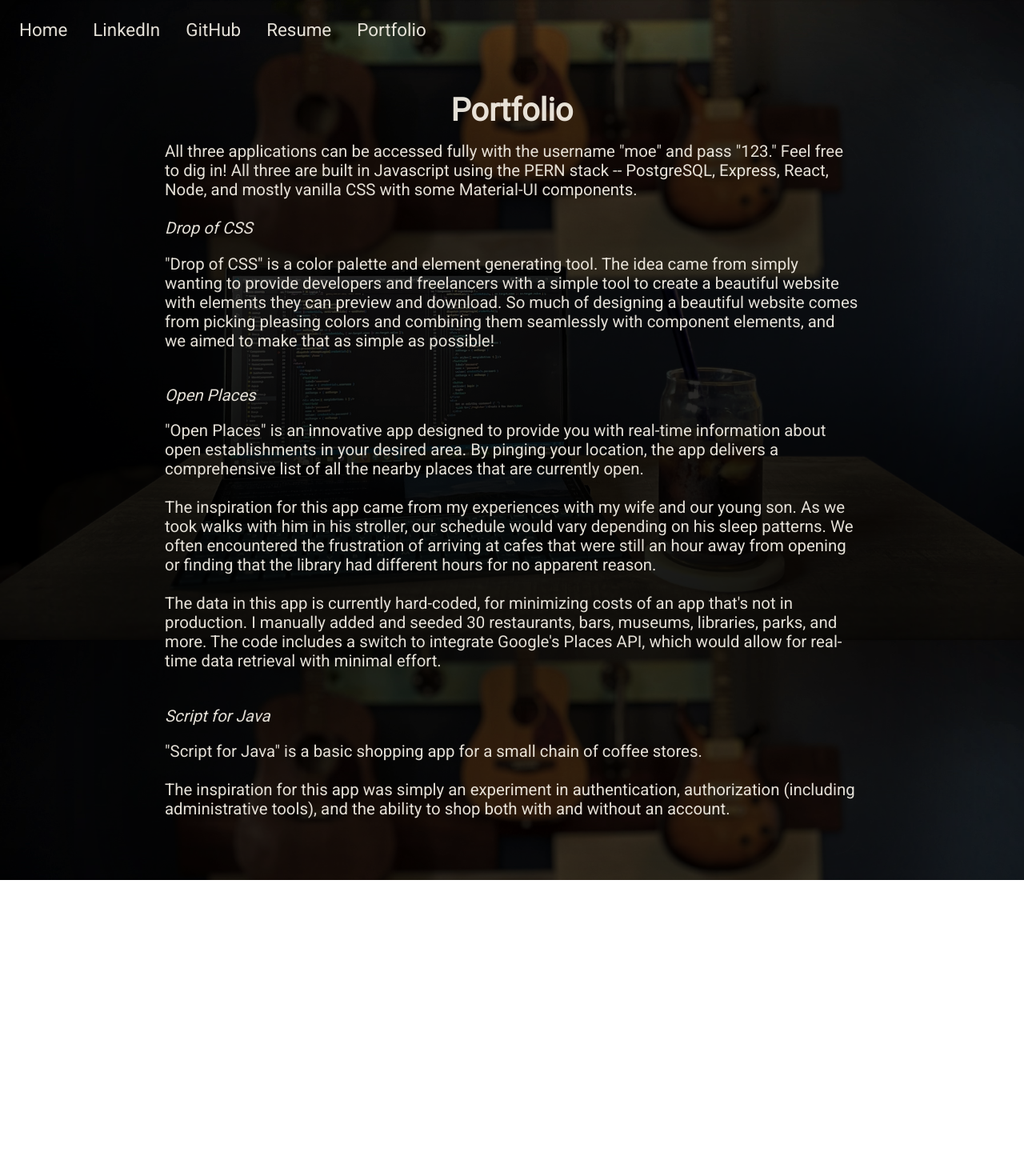
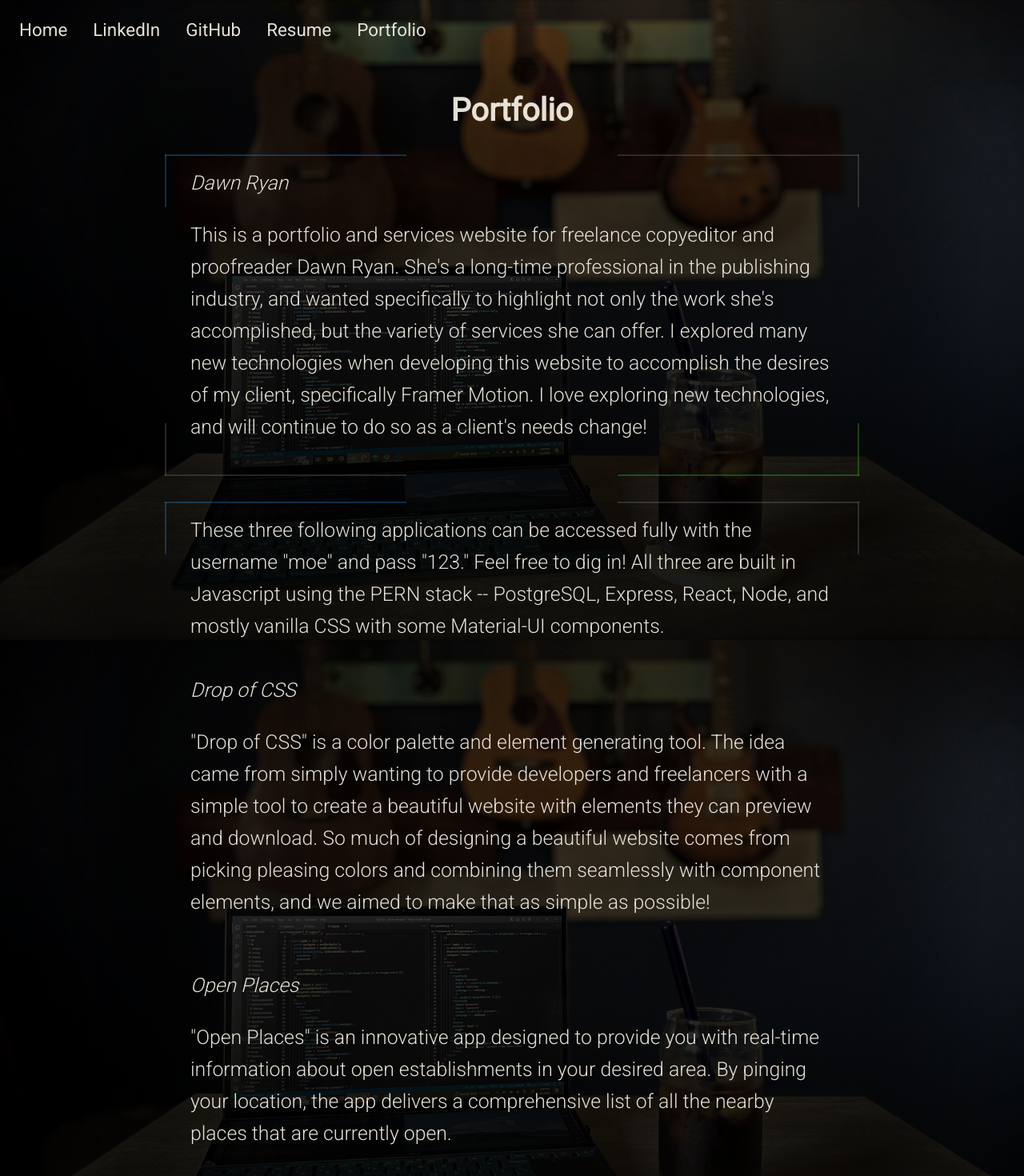
Before and after one commit to joedelbalzo/jdbportfolio, a React app: page /#/portfolio in a window 1280 px wide. Shown: the top 1470 px of the page at 80% size. Before the commit the page ends 1100 px from the top, so only its background shows below. Built offline with nearby package versions, Linux system fonts and the light colour scheme; sample sign-in values are in the browser's storage.

Commit message:
more portfolio

```diff
--- a/public/styles.css
+++ b/public/styles.css
@@ -193,7 +193,7 @@ h3 {
   flex-direction: column;
   flex-wrap: wrap;
   /* justify-content: center; */
-  backdrop-filter: blur(4px);
+  /* backdrop-filter: blur(4px); */
 }
 
 #main-links > a {
@@ -205,14 +205,14 @@ h3 {
 #main-link:hover {
   border: 3px solid;
   border-image: linear-gradient(to right bottom, dodgerblue, transparent, transparent, lightgreen) 1;
-  backdrop-filter: blur(2px);
-  background-color: rgba(100, 100, 100, 0.3);
+  /* backdrop-filter: blur(2px); */
+  background-color: rgba(100, 100, 100, 0.5);
   font-size: calc(15px + 0.5vw);
 }
 
 #main-link {
-  background-color: rgba(75, 75, 75, 0.2);
-  backdrop-filter: blur(2px);
+  background-color: rgba(75, 75, 75, 0.5);
+  /* backdrop-filter: blur(2px); */
   padding: 0.5rem 0.1rem;
   display: flex;
   justify-content: center;
@@ -279,9 +279,10 @@ h3 {
 
 #borderdiv {
   font-size: calc(12px + 1vw);
+  font-weight: 350;
   padding: 1rem 2rem;
   margin: 1rem auto;
-  line-height: 2rem;
+  line-height: 2.5rem;
   border-radius: 4;
   background: linear-gradient(to right, rgba(30, 144, 255, 0.3) 2px, transparent 2px) 0 0,
     linear-gradient(to right, rgba(120, 120, 120, 0.3) 2px, transparent 2px) 0 100%,
--- a/src/Footer.js
+++ b/src/Footer.js
@@ -11,7 +11,7 @@ const Footer = () => {
           paddingBottom: "1rem",
         }}
       >
-        <p>&copy; Joe Del Balzo, 2023</p>
+        <p>&copy; Joe Del Balzo, 2023. Email me at jdelbalzo99@gmail.com.</p>
       </div>
     </>
   );
--- a/src/Home.js
+++ b/src/Home.js
@@ -37,7 +37,7 @@ const Home = () => {
         </h1>
         <div id="main-introParagraph">
           <motion.div variants={child}>
-            <p>Software Engineer and Full Stack Web Developer</p>
+            <p>Software Engineer and Full Stack Web Developer.</p>
           </motion.div>
           <motion.div variants={child}>
             <p>Artist-turned-coder. I liked creating beauty before; I like creating beauty now.</p>
--- a/src/Nav.js
+++ b/src/Nav.js
@@ -45,6 +45,9 @@ const Nav = () => {
             <a href="#/portfolio" onClick={(e) => handleMenuItemClick(e, "#/portfolio")}>
               About
             </a>
+            <a href="https://dawnryan.onrender.com/#/" target="_blank">
+              Dawn Ryan
+            </a>
             <a href="#/dropofcss/" onClick={(e) => handleMenuItemClick(e, "/#/dropofcss/")}>
               "Drop of CSS"
             </a>
--- a/src/Portfolio.js
+++ b/src/Portfolio.js
@@ -12,20 +12,35 @@ const Portfolio = () => {
         </h1>
 
         <div id="main-portfolioContainer">
-          All three applications can be accessed fully with the username "moe" and pass "123." Feel
-          free to dig in! All three are built in Javascript using the PERN stack -- PostgreSQL,
-          Express, React, Node, and mostly vanilla CSS with some Material-UI components.
+          <div id="borderdiv">
+            <span id="main-name" style={{ fontStyle: "italic" }}>
+              Dawn Ryan
+            </span>
+            <p>
+              This is a portfolio and services website for freelance copyeditor and proofreader Dawn
+              Ryan. She's a long-time professional in the publishing industry, and wanted
+              specifically to highlight not only the work she's accomplished, but the variety of
+              services she can offer. I explored many new technologies when developing this website
+              to accomplish the desires of my client, specifically Framer Motion. I love exploring
+              new technologies, and will continue to do so as a client's needs change!
+            </p>
+          </div>
+          <div id="borderdiv">
+            These three following applications can be accessed fully with the username "moe" and
+            pass "123." Feel free to dig in! All three are built in Javascript using the PERN stack
+            -- PostgreSQL, Express, React, Node, and mostly vanilla CSS with some Material-UI
+            components.
             <br />
             <br />
             <span id="main-name" style={{ fontStyle: "italic" }}>
               Drop of CSS
             </span>
             <p>
-            "Drop of CSS" is a color palette and element generating tool. The idea came from simply
-            wanting to provide developers and freelancers with a simple tool to create a beautiful
-            website with elements they can preview and download. So much of designing a beautiful
-            website comes from picking pleasing colors and combining them seamlessly with component
-            elements, and we aimed to make that as simple as possible!
+              "Drop of CSS" is a color palette and element generating tool. The idea came from
+              simply wanting to provide developers and freelancers with a simple tool to create a
+              beautiful website with elements they can preview and download. So much of designing a
+              beautiful website comes from picking pleasing colors and combining them seamlessly
+              with component elements, and we aimed to make that as simple as possible!
               <br />
               <br />
             </p>
@@ -37,17 +52,17 @@ const Portfolio = () => {
               about open establishments in your desired area. By pinging your location, the app
               delivers a comprehensive list of all the nearby places that are currently open. <br />
               <br />
-            The inspiration for this app came from my experiences with my wife and our young son. As
-            we took walks with him in his stroller, our schedule would vary depending on his sleep
-            patterns. We often encountered the frustration of arriving at cafes that were still an
-            hour away from opening or finding that the library had different hours for no apparent
-            reason.
+              The inspiration for this app came from my experiences with my wife and our young son.
+              As we took walks with him in his stroller, our schedule would vary depending on his
+              sleep patterns. We often encountered the frustration of arriving at cafes that were
+              still an hour away from opening or finding that the library had different hours for no
+              apparent reason.
               <br />
               <br />
-            The data in this app is currently hard-coded, for minimizing costs of an app that's not
-            in production. I manually added and seeded 30 restaurants, bars, museums, libraries,
-            parks, and more. The code includes a switch to integrate Google's Places API, which
-            would allow for real-time data retrieval with minimal effort.
+              The data in this app is currently hard-coded, for minimizing costs of an app that's
+              not in production. I manually added and seeded 30 restaurants, bars, museums,
+              libraries, parks, and more. The code includes a switch to integrate Google's Places
+              API, which would allow for real-time data retrieval with minimal effort.
               <br />
               <br />
             </p>
@@ -65,6 +80,7 @@ const Portfolio = () => {
             </p>
           </div>
         </div>
+      </div>
     </FadeComponent>
   );
 };
--- a/src/Sublinks.js
+++ b/src/Sublinks.js
@@ -32,14 +32,17 @@ const Sublinks = () => {
       </div>
 
       <div id="main-links">
+        <a id="main-link" href="https://dawnryan.onrender.com/#/" target="_blank">
+          Dawn Ryan
+        </a>
         <Link id="main-link" to={"/dropofcss"} element={<CssApp />}>
-          Portfolio: "Drop of CSS"
+          Drop of CSS
         </Link>
         <Link id="main-link" to={"/openplaces/login"} element={<Login />}>
-          Portfolio: "Open Places"
+          Open Places
         </Link>
         <Link id="main-link" to={"/scriptforjava"} element={<AScriptForJavaApp />}>
-          Portfolio: "Script for Java"
+          Script for Java
         </Link>
       </div>
     </div>
```
Also changed, not shown: 2 other files (tests, documents, lock files or other folders). Lines whose indentation alone changed are shown as unchanged.
